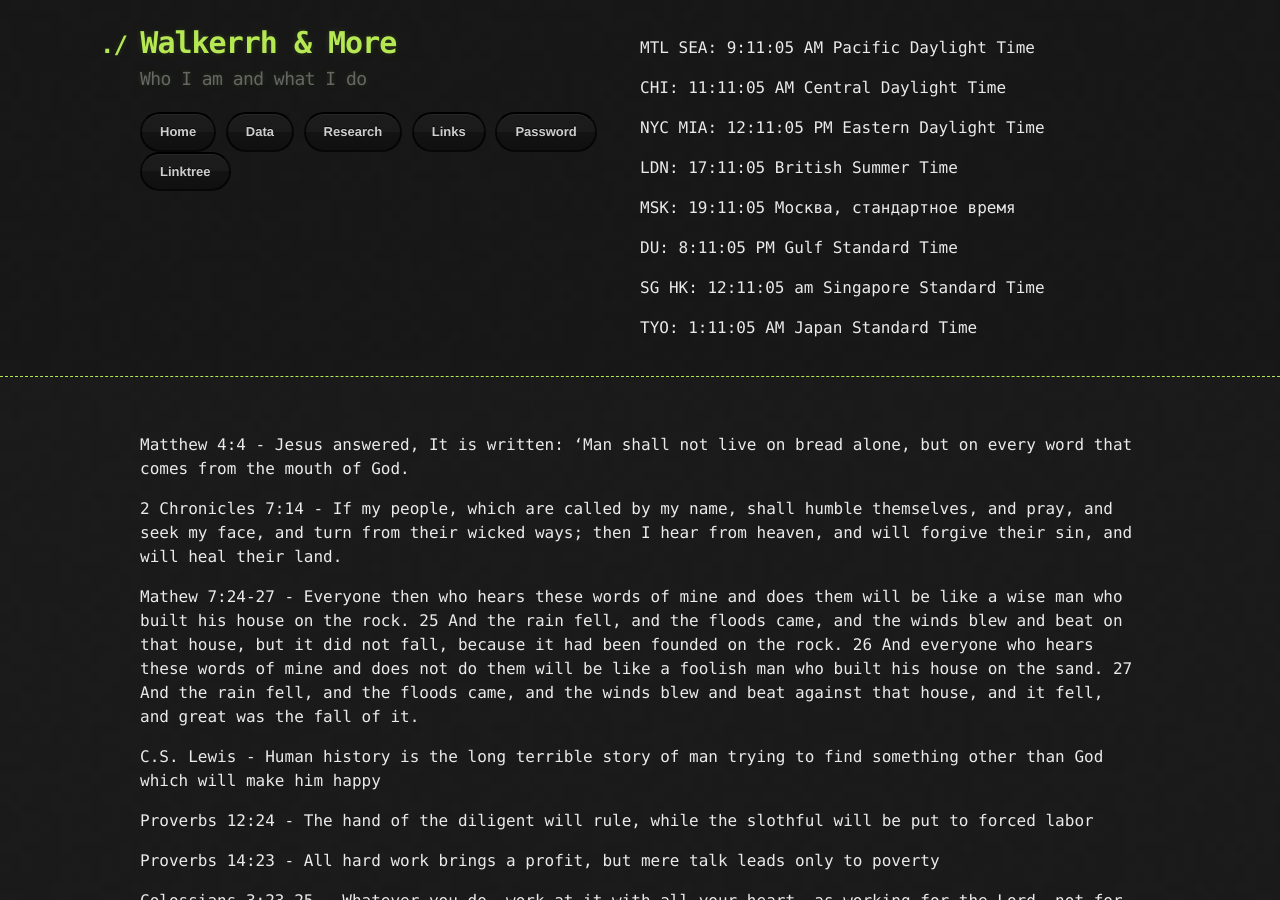
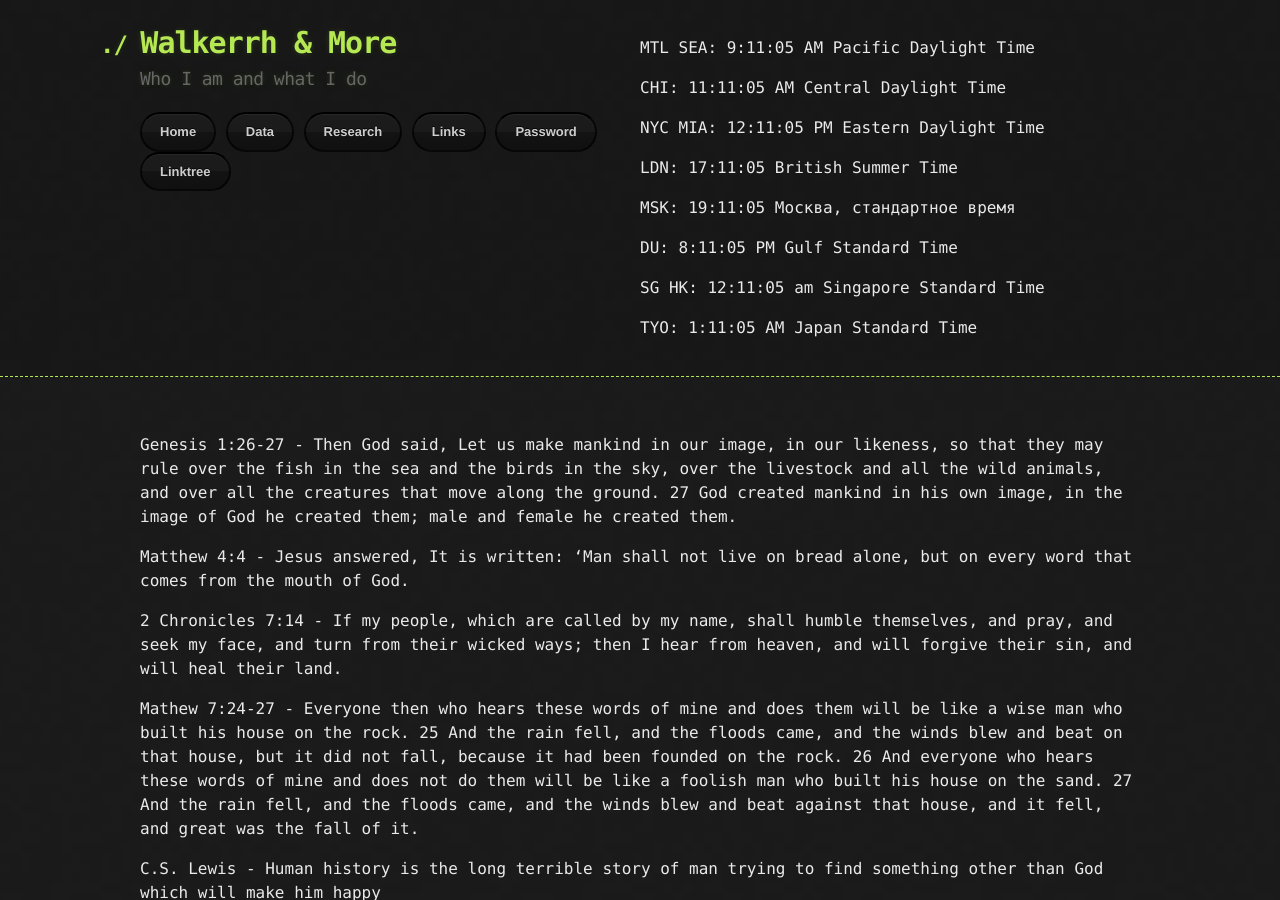
Before and after one commit to Walkerrh/walkerrh.github.io, a Jekyll site: the page built from quotes.md, in a window 1280 px wide and 900 px high. Built offline with Jekyll 4.4.1, drawn with Linux system fonts in a browser that asks for light colours; our own code applies the rules of GitHub Pages for plain Markdown files.

Commit message:
Update quotes.md

```diff
--- a/quotes.md
+++ b/quotes.md
@@ -1,3 +1,5 @@
+
+Genesis 1:26-27 - Then God said, Let us make mankind in our image, in our likeness, so that they may rule over the fish in the sea and the birds in the sky, over the livestock and all the wild animals, and over all the creatures that move along the ground. 27 God created mankind in his own image, in the image of God he created them; male and female he created them.
 
 Matthew 4:4 - Jesus answered, It is written: ‘Man shall not live on bread alone, but on every word that comes from the mouth of God.
 
```
